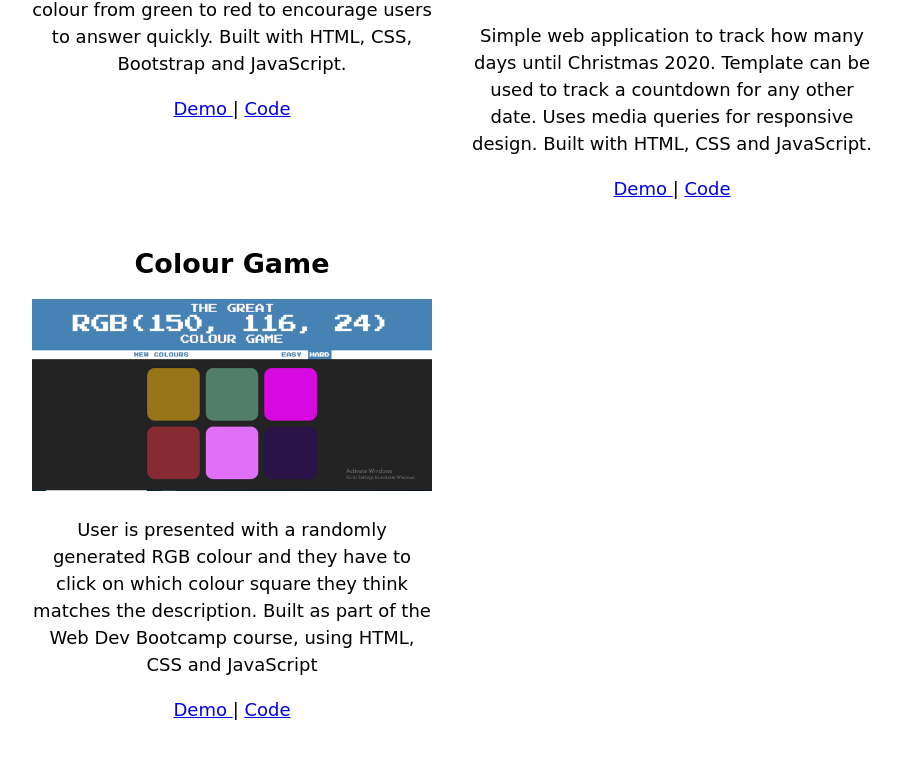
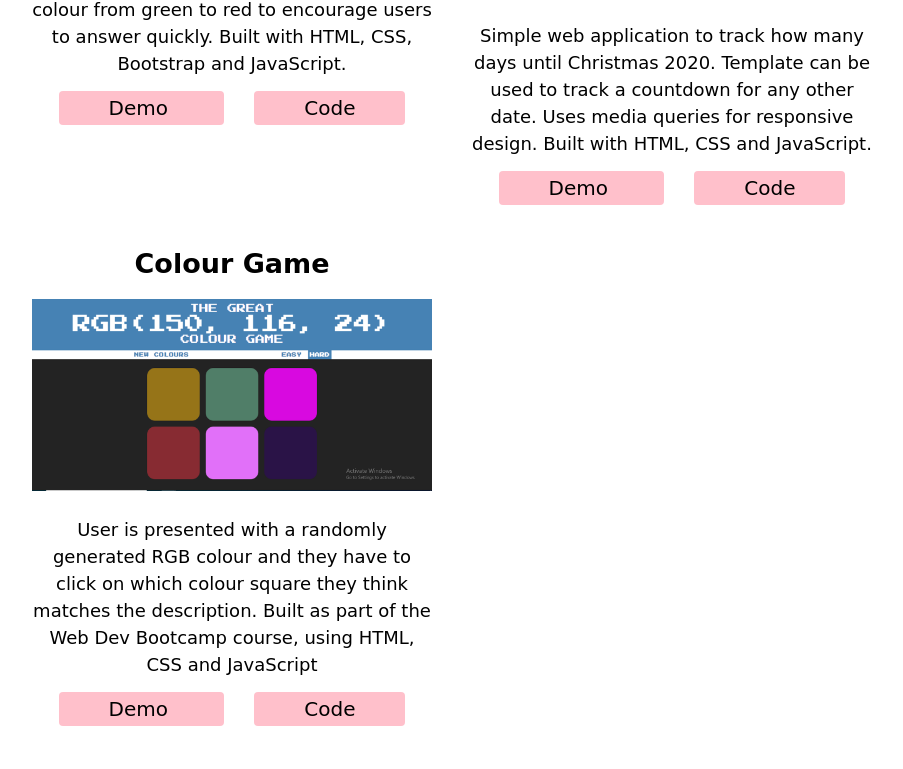
Before and after one commit to catherinestirk97/portfolio, a plain HTML site: page index.html in a window 1280 px wide. Shown: the part 1811-2580 px from the top of the page, without its empty margins (224-1127 px from the left). Drawn offline with nearby package versions, Linux system fonts and the light colour scheme; a web font is replaced by a local one.

Commit message:
add some styling

```diff
--- a/index.html
+++ b/index.html
@@ -28,7 +28,7 @@
     <h1 class="typewriter-font about">About</h1>
     <i class="fab fa-html5"></i> <span class="spacing"></span> <i class="fab fa-css3-alt"></i> <span class="spacing"></span> <i class="fab fa-js"></i><span class="spacing"></span><i class="fab fa-bootstrap"></i><span class="spacing"></span><i class="fab fa-node"></i><span class="spacing"></span><i class="fab fa-git"></i><span class="spacing"></span><i class="fab fa-github"></i>
     <p>I'm a recent <span>MSc Computer Science graduate</span> from the University of Kent, now living in London.
-    <br>.<br>Since then,  I have taken on a <span> Trainee Developer</span> position, and have been focused on further developing my web development skills. I have gained further knowledge on HTML5, CSS3, ES6, Bootstrap, as well as backend technologies such as Node, Express, MongoDB, Mongoose, RESTFULroutes, MySQL.
+    <br>.<br>Since then,  I have taken on a <span> Trainee Developer</span> position, and have been focused on further developing my web development skills. I have gained knowledge in HTML5, CSS3, ES6, Bootstrap, as well as backend technologies such as Node, Express, MongoDB, Mongoose, RESTFULroutes and MySQL.
     <br>.<br> Outside of web development, my interests include playing video games, painting and watching anime.
     <br>.<br> For specific details about my education and work experience, please check out my CV here:
     <br><br><a href="#" class="btn">CV</a>
@@ -43,21 +43,21 @@
     <h2>Maths Quiz</h2>
     <img class="project-photo" src="mathsQuiz.png">
     <p>Quiz website which uses randomly generated numbers to test maths skills. Includes a background which changes colour from green to red to encourage users to answer quickly. Built with HTML, CSS, Bootstrap and JavaScript.</p>
-    <a href="https://catherinestirk97.github.io/maths-quiz/">Demo </a> | <a href="https://github.com/catherinestirk97/maths-quiz">Code</a>
+    <a href="https://catherinestirk97.github.io/maths-quiz/" class="btn">Demo </a> <span class="spacing"></span>  <a href="https://github.com/catherinestirk97/maths-quiz" class="btn">Code</a>
     </div>
 
     <div class="grid-item">
     <h2>Christmas Countdown</h2>
     <img class="project-photo" src="christmasCountdown.png">
     <p>Simple web application to track how many days until Christmas 2020. Template can be used to track a countdown for any other date. Uses media queries for responsive design. Built with HTML, CSS and JavaScript.</p>
-    <a href="https://catherinestirk97.github.io/christmas-countdown/">Demo </a> | <a href="https://github.com/catherinestirk97/christmas-countdown">Code</a>
+    <a href="https://catherinestirk97.github.io/christmas-countdown/"class="btn">Demo </a> <span class="spacing"></span><a href="https://github.com/catherinestirk97/christmas-countdown"class="btn">Code</a>
     </div>
 
     <div class="grid-item">
     <h2>Colour Game</h2>
     <img class="project-photo" src="colourGame.png">
     <p>User is presented with a randomly generated RGB colour and they have to click on which colour square they think matches the description. Built as part of the Web Dev Bootcamp course, using HTML, CSS and JavaScript</p>
-    <a href="https://catherinestirk97.github.io/colour-game/">Demo </a> | <a href="https://github.com/catherinestirk97/colour-game">Code</a>
+    <a href="https://catherinestirk97.github.io/colour-game/"class="btn">Demo </a> <span class="spacing"></span><a href="https://github.com/catherinestirk97/colour-game"class="btn">Code</a>
     </div>
 
     </div>
--- a/style.css
+++ b/style.css
@@ -25,12 +25,20 @@ body {
     padding-top:30px;
 }
 
+
 .btn-style {
     border:none;
     background-color:white;
     font-size:18px;
     font-family: 'Baloo Chettan 2', cursive;
+    text-decoration: underline;
 }
+
+.btn-style:hover {
+    font-size:25px;
+    background-color:#cd84f1;
+}
+
 
 .first-container {
     position: relative;
@@ -106,6 +114,7 @@ body {
 
 }
 
+
 /* .fourth-container {
     border:solid 2px pink;
 } */
@@ -128,6 +137,7 @@ body {
     cursor:pointer;
 }
 
+
 .btn:hover {
     background: linear-gradient(pink, #cd84f1);
 }
```
